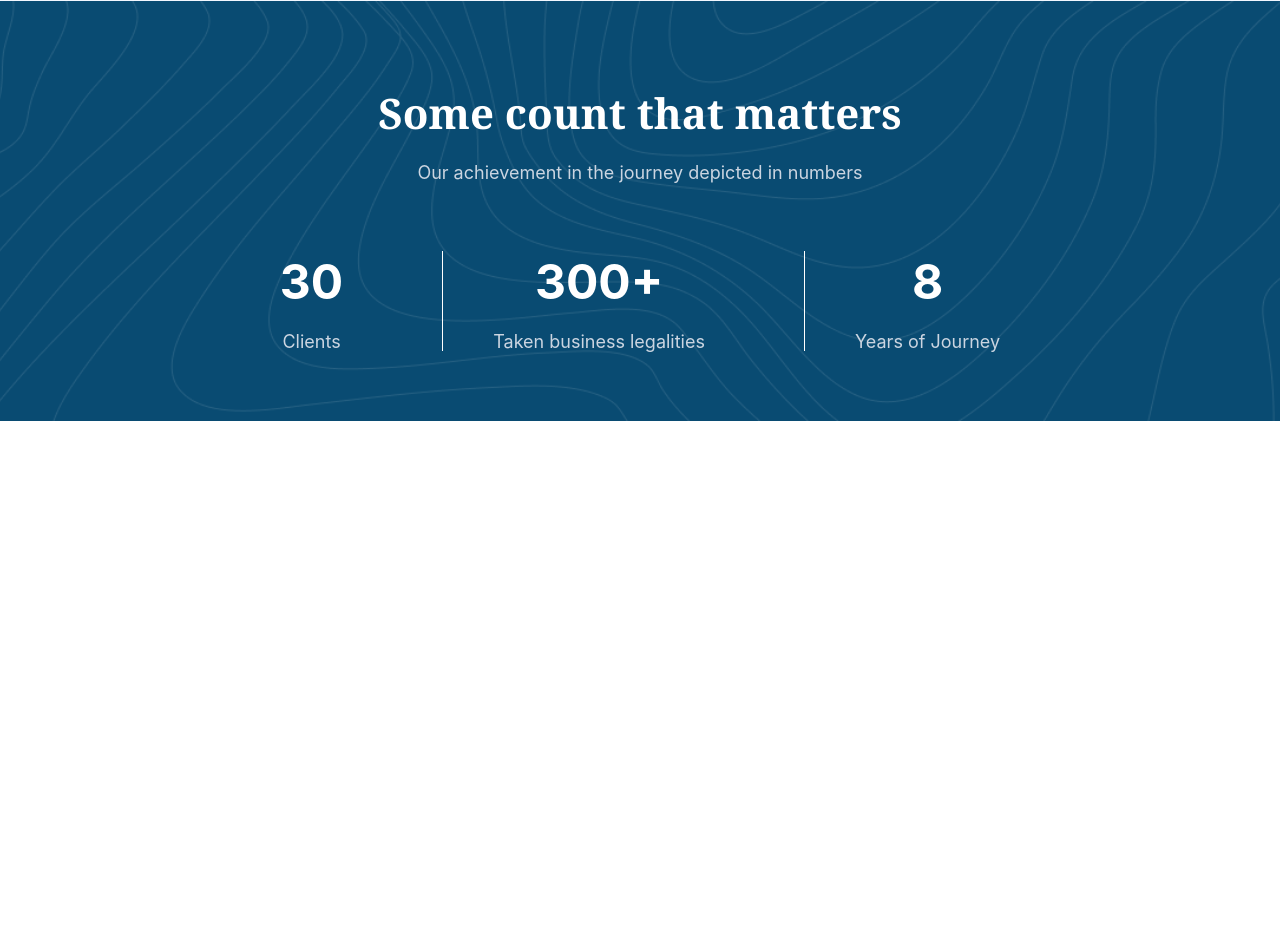
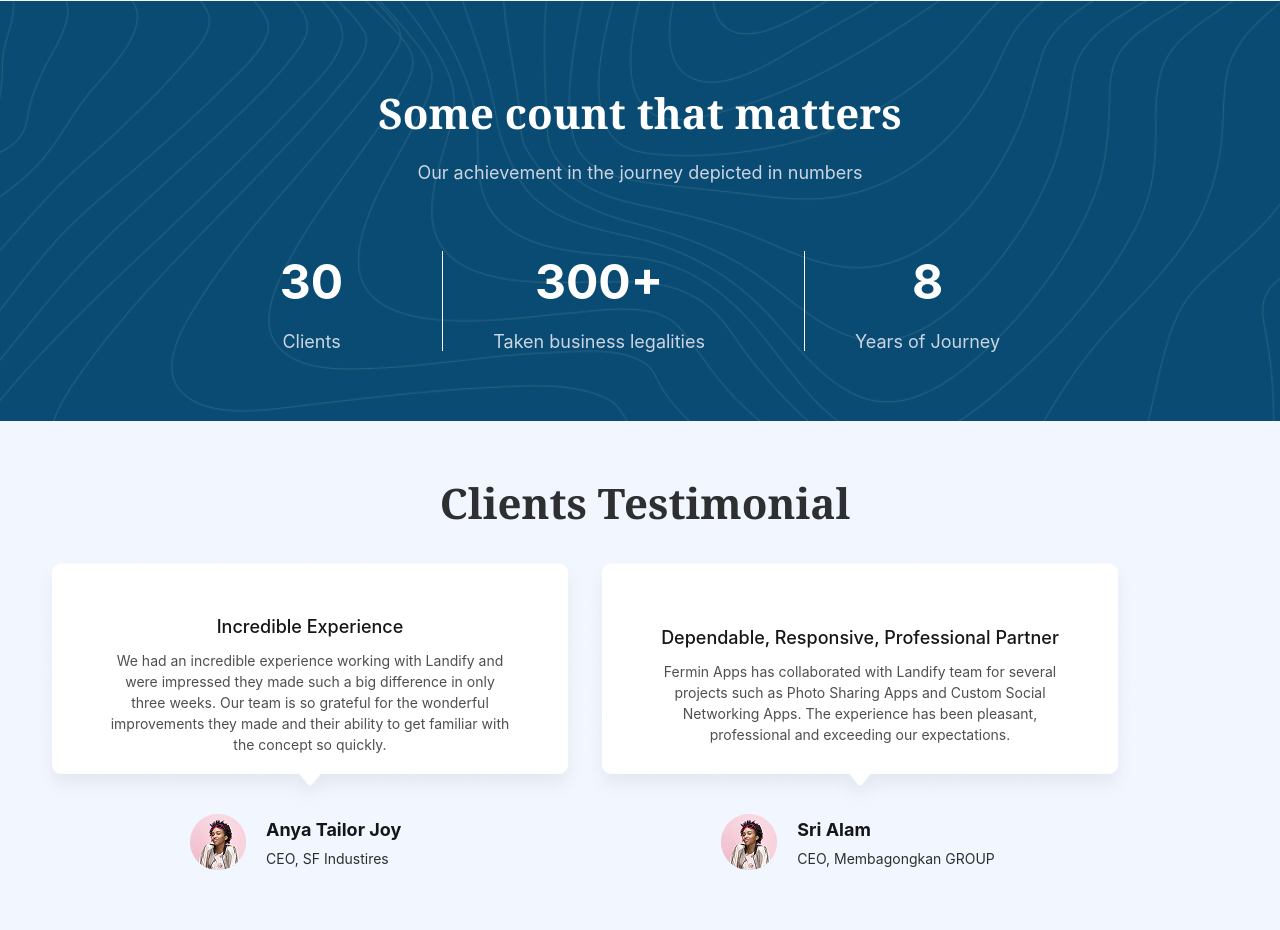
Before and after one commit to zargulak11-hash/class-work-branch, a website: page index.html in a window 1280 px wide. Shown: the part 1552-2482 px from the top of the page. Before the commit the page ends 1973 px from the top, so only its background shows below. Drawn offline with nearby package versions, Linux system fonts and the light colour scheme; files that its build step writes are made by us from their sources.

Commit message:
project4

```diff
--- a/index.html
+++ b/index.html
@@ -100,8 +100,52 @@
       <h1 class="text-[48px] font-bold text-[#ffffff]">8</h1>
       <p class="text-[18px] text-[#cbd5e1]">Years of Journey</p>
     </div>
-
   </div>
+</section>
+<section class="bg-[#F2F7FF] pt-[50px] pb-[60px]">
+    <h2 class="font-serif font-bold text-[33px] lg:text-[42px] pl-[10px] lg:text-center text-[#2D2F30]  mb-[20px]">
+      Clients Testimonial
+    </h2>
+    <div class="max-w-[1200px] m-auto flex flex-col lg:flex-row items-center justify-cente gap-[10px]">
+        <div style="background-image: url(./images/Card.png); " class="w-[380px] lg:w-[540px] h-[260px] rounded-[20px] bg-center bg-cover bg-no-repeat flex flex-col justify-center items-center gap-[10px]">
+            <h2 class="font-medium text-[18px] text-[#151617]">Incredible Experience</h2>
+            <p class="text-[#4F4F4F] font-normal text-center text-[14px] w-[350px] lg:w-[400px]">We had an incredible experience working with Landify and were impressed they made such a big difference in only three weeks. Our team is so grateful for the wonderful improvements they made and their ability to get familiar with the concept so quickly.</p>
+        </div>
+         <div class="lg:hidden flex gap-[20px] items-center justify-center">
+            <img src="./images/Photo.png" alt="">
+            <div>
+                <p class="text-[#151617] text-[18px] font-bold">Sri Alam</p>
+                <p class="text-[#2D2F30] text-[14px] mt-[5px] font-normal">CEO, Membagongkan GROUP</p>
+            </div>
+        </div>
+        <div style="background-image: url(./images/Card.png); " class="w-[380px] lg:w-[540px] h-[260px] rounded-[20px] bg-center bg-cover bg-no-repeat flex flex-col justify-center items-center gap-[10px]">
+            <h2 class="font-medium text-[18px] lg:w-[400px] w-[300px] text-center text-[#151617]">Dependable, Responsive, Professional Partner</h2>
+            <p class="text-[#4F4F4F] font-normal text-center text-[14px] w-[350px] lg:w-[400px]">Fermin Apps has collaborated with Landify team for several projects such as Photo Sharing Apps and Custom Social Networking Apps. The experience has been pleasant, professional and exceeding our expectations.</p>
+        </div>
+         <div class="lg:hidden flex gap-[20px] items-center justify-center">
+            <img src="./images/Photo.png" alt="">
+            <div>
+                <p class="text-[#151617] text-[18px] font-bold">Sri Alam</p>
+                <p class="text-[#2D2F30] text-[14px] mt-[5px] font-normal">CEO, Membagongkan GROUP</p>
+            </div>
+        </div>
+    </div>
+    <div class="lg:flex max-w-[900px] hidden m-auto gap-[320px]">
+        <div class="flex gap-[20px] items-center justify-center">
+            <img src="./images/Photo.png" alt="">
+            <div>
+                <p class="text-[#151617] text-[18px] font-bold">Anya Tailor Joy</p>
+                <p class="text-[#2D2F30] text-[14px] mt-[5px] font-normal">CEO, SF Industires</p>
+            </div>
+        </div>
+        <div class="flex gap-[20px] items-center justify-center">
+            <img src="./images/Photo.png" alt="">
+            <div>
+                <p class="text-[#151617] text-[18px] font-bold">Sri Alam</p>
+                <p class="text-[#2D2F30] text-[14px] mt-[5px] font-normal">CEO, Membagongkan GROUP</p>
+            </div>
+        </div>
+    </div>
 </section>
     </main>
 </body>
```
Also changed, not shown: images/Card (1).png (added), images/Card.png (added), images/Photo.png (added).
